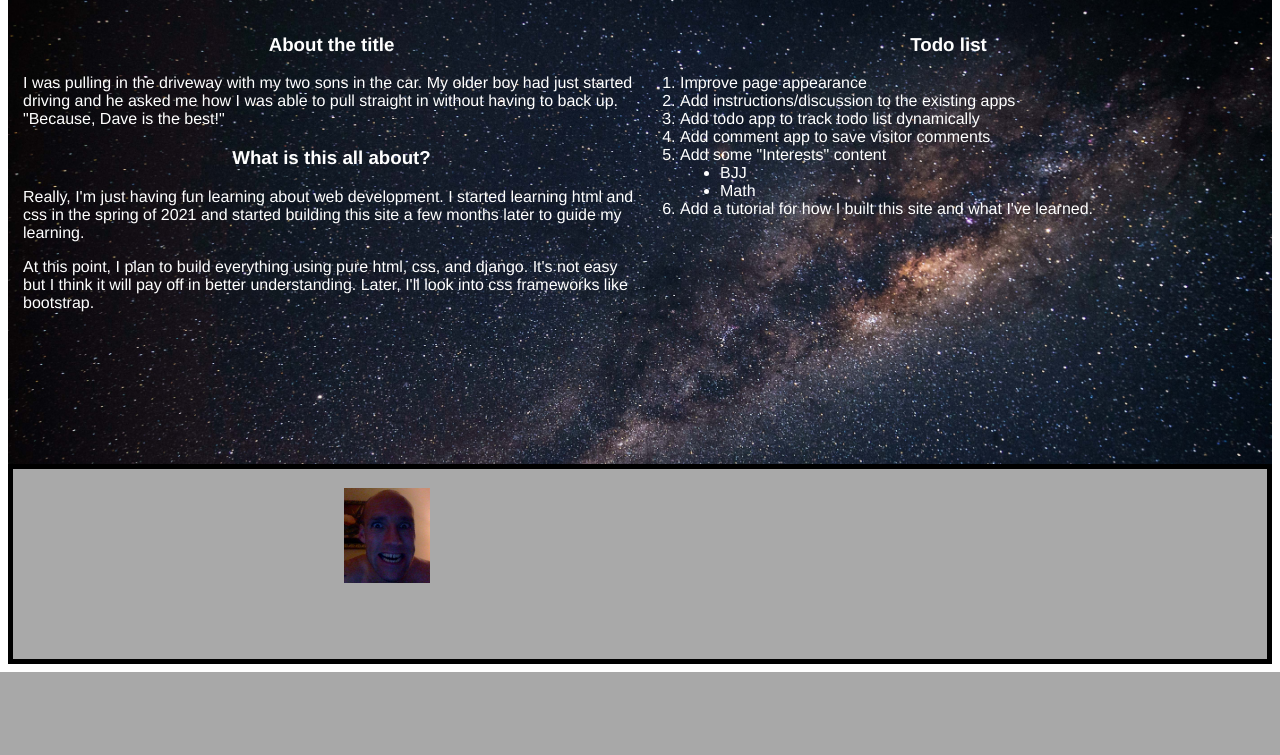
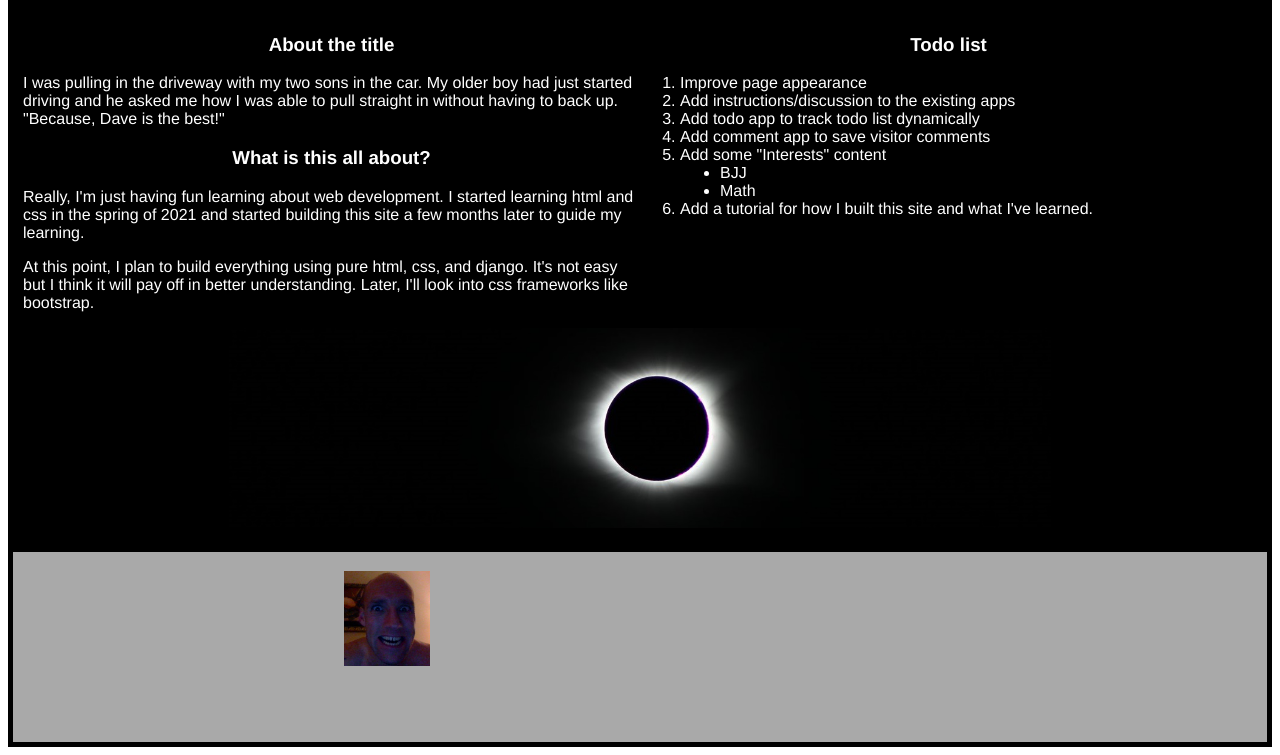
Before and after one commit to cooper-david-a/archive.daveisthebest.com, a Django app: template templates/home.html in a window 1280 px wide. Shown: the part 128-883 px from the top of the page. Before the commit the page ends 800 px from the top, so only its background shows below. Run offline with Django 3.2, Linux system fonts and the light colour scheme; the template is opened without the code that fills it, so the values that code supplies are empty.

Commit message:
Updated homepage with ethan's image

```diff
--- a/DaveIsTheBest/static/DaveIsTheBest/home.css
+++ b/DaveIsTheBest/static/DaveIsTheBest/home.css
@@ -2,8 +2,10 @@
     width: 100%;
     min-height: 58vh;
     color: white;
-    background-image: url('home_body_background.jpg');
+    background-color: black;
+    /* background-image: url('eclipse.jpg');
     background-size: cover;
+    background-position: top left; */
     padding: 15px;
 }
 
@@ -29,6 +31,12 @@
 
 #home_todo ul {
     list-style-type: disc;
+}
+
+#home_body img {
+    object-fit: scale-down;
+    max-width: 100%;
+    height: 200px;
 }
 
 #home_playground{
--- a/HIIT_Timer/templates/HIIT_Timer/HIIT_Timer.html
+++ b/HIIT_Timer/templates/HIIT_Timer/HIIT_Timer.html
@@ -99,7 +99,7 @@
     </section>
 
     <section class="HIIT_Timer_discussion">
-      <h3>Instructions</h3>
+      <h3>Instructions:</h3>
       <p>Fill in the fields and hit the "Create Timer" button.  When you are Ready
         to start, hit the "Play" button.<br>
         Rounds proceed the the following order:
@@ -121,7 +121,7 @@
           <li>Stop: stops the currently running timer and creates a new timer. </li>
         </ul>
       </p>
-      <h3>Story</h3>
+      <h3>Story:</h3>
       <p>During the COVID pandemic, I started a new workout routine where the first half was
         was pullups and pushups for a minute with a minute rest between sets and the second half
         was two minute sets with two minute rests between.  I couldn't find such a timer on the web
--- a/ThermoPropertyCalculator/views.py
+++ b/ThermoPropertyCalculator/views.py
@@ -1,4 +1,4 @@
 from django.shortcuts import render
 
 def ThermoPropertyCalculator(request):
-  return render(request,'ThermoPropertyCalculator/index.html')
+  return render(request,'ThermoPropertyCalculator/ThermoPropertyCalculator.html')
--- a/templates/home.html
+++ b/templates/home.html
@@ -40,6 +40,7 @@
           what I've learned.</li>
       </ol>
     </div>
+    <img src={% static 'DaveIsTheBest/eclipse.jpg' %} width="1355px" height="330px">
   </div>
   <div id="home_playground">
     <img id="awesomePic" src="{% static 'DaveIsTheBest/DaveIsTheBest.jpg' %}" width="563px" height="620px" onclick="laugh.play()">
```
Also changed, not shown: static/DaveIsTheBest/home.css (+9 -1 lines), DaveIsTheBest/static/DaveIsTheBest/eclipse.jpg (added), DaveIsTheBest/static/DaveIsTheBest/home_body_background.jpg, ThermoPropertyCalculator/templates/ThermoPropertyCalculator/ThermoPropertyCalculator.html (renamed from ThermoPropertyCalculator/templates/ThermoPropertyCalculator/index.html), static/DaveIsTheBest/eclipse.jpg (added), static/DaveIsTheBest/home_body_background.jpg.
